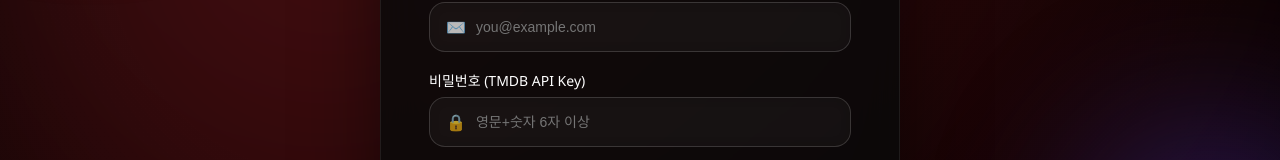
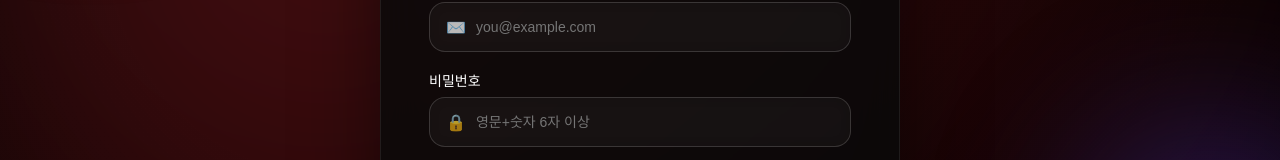
Before and after one commit to ansangah/BP_Netflix, a Vue app: page /signin in a window 1280 px wide. Shown: the part 400-560 px from the top of the page. Built offline with nearby package versions, Linux system fonts and the light colour scheme; no server answers.

Commit message:
다시수정..

```diff
--- a/src/views/SignInView.vue
+++ b/src/views/SignInView.vue
@@ -28,7 +28,7 @@
             </label>
 
             <label>
-              <span>비밀번호 (TMDB API Key)</span>
+              <span>비밀번호</span>
               <div class="input-frame">
                 <span class="icon">🔒</span>
                 <input v-model="form.signinPassword" type="password" placeholder="영문+숫자 6자 이상" />
@@ -65,7 +65,7 @@
             </label>
 
             <label>
-              <span>비밀번호 (TMDB API Key)</span>
+              <span>비밀번호</span>
               <div class="input-frame">
                 <span class="icon">🔒</span>
                 <input v-model="form.signupPassword" type="password" placeholder="최소 6자" />
```
